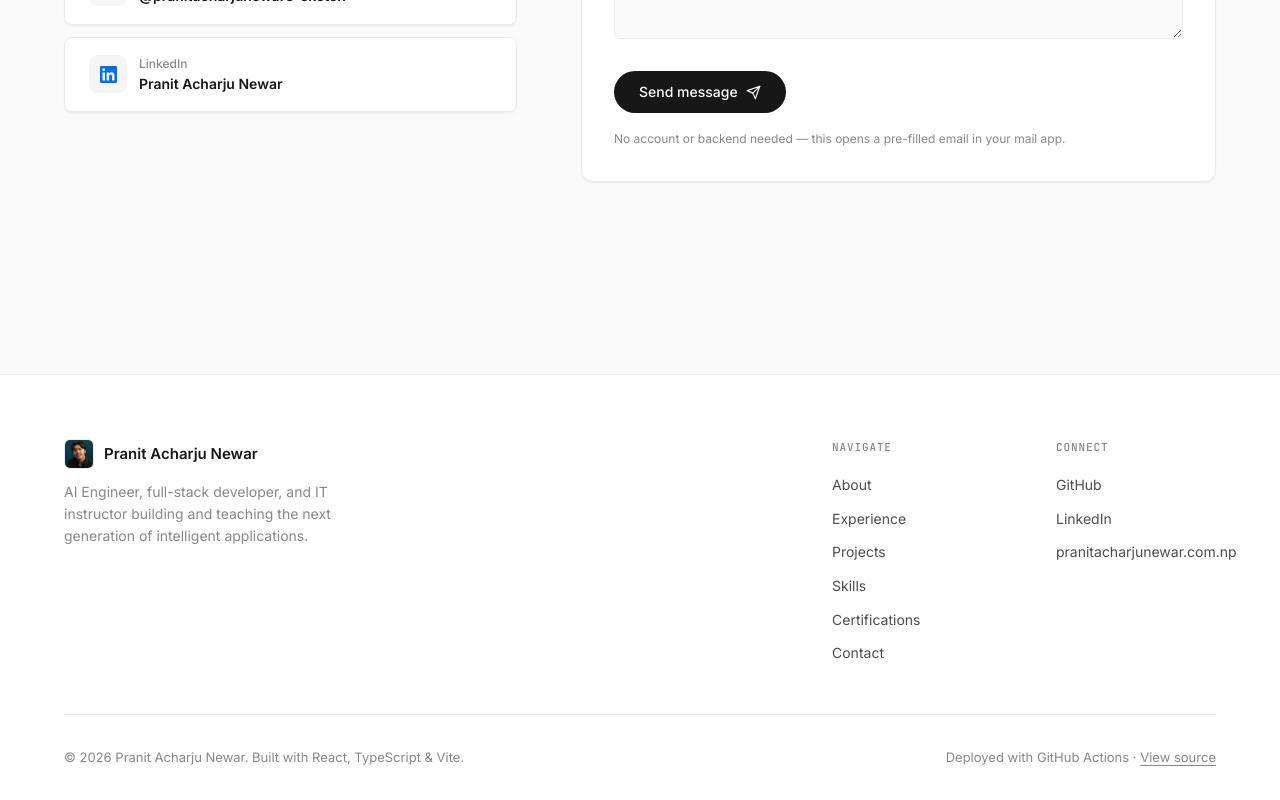
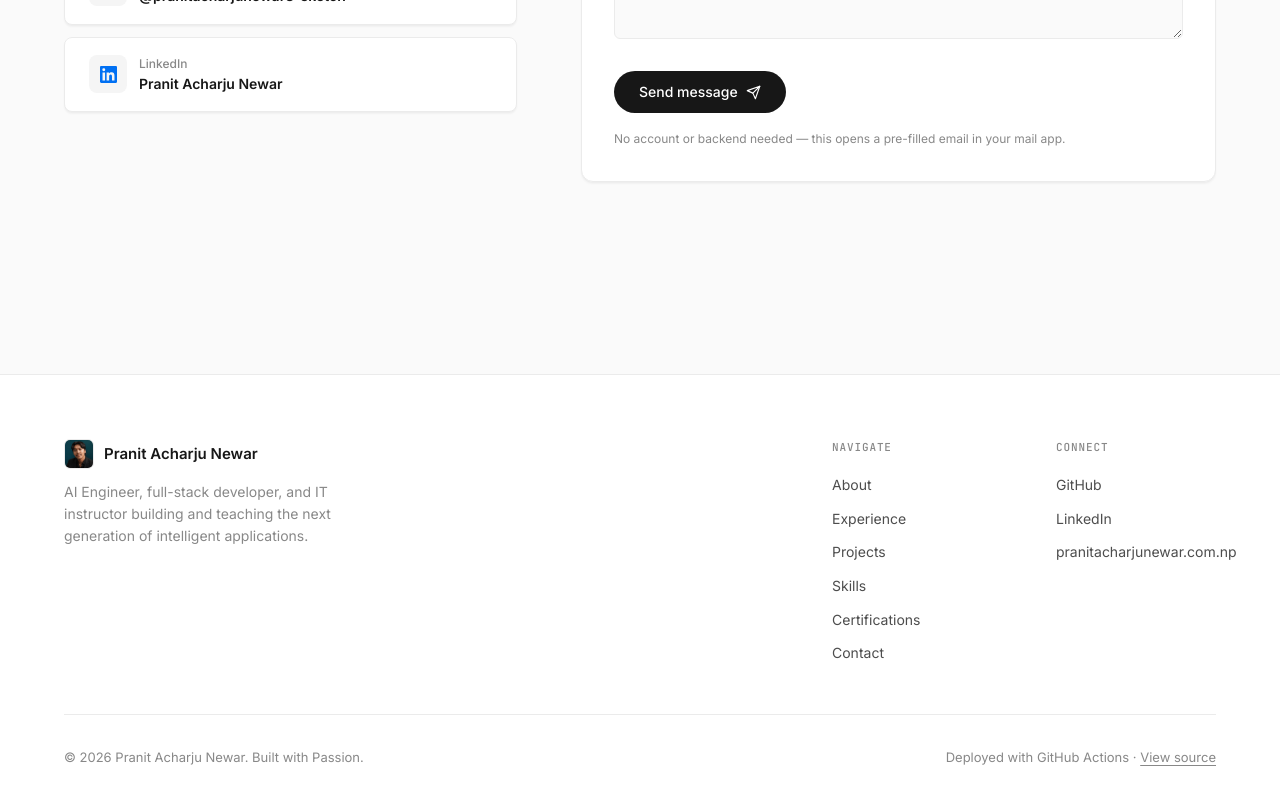
Before and after one commit to pranitacharjunewar3-sketch/portfolio, a React (Vite) app: page / in a window 1280 px wide. Shown: the part 8620-9420 px from the top of the page. Built offline with nearby package versions, Linux system fonts and the light colour scheme.

Commit message:
Update footer tagline

```diff
--- a/src/sections/Footer.tsx
+++ b/src/sections/Footer.tsx
@@ -56,7 +56,7 @@ export function Footer() {
 
         <div className="footer-bottom">
           <span>
-            © {year} {profileData.name}. Built with React, TypeScript &amp; Vite.
+            © {year} {profileData.name}. Built with Passion.
           </span>
           <span>
             Deployed with GitHub Actions ·{" "}
```
